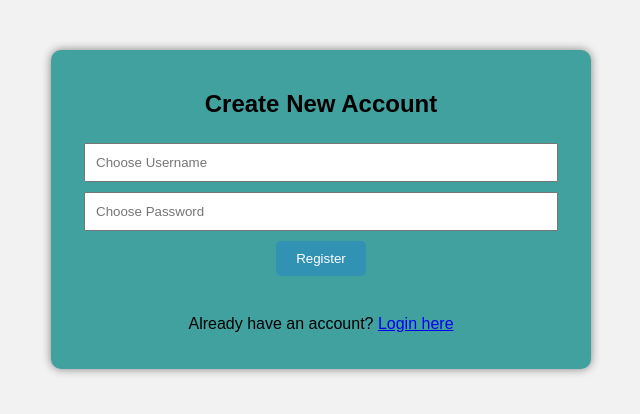
After one commit to Aizlersama/python_projects, a Flask app: page /register in a window 1280 px wide. The commit adds this page. Shown: the top 414 px of the page, without its empty margins (319-959 px from the left). Run offline with Flask 3, Linux system fonts and the light colour scheme.

Commit message:
Added registeration page and updated login logic

```diff
--- a/app.py
+++ b/app.py
@@ -43,6 +43,30 @@ def init_db():
 
 init_db()
 
+
+@app.route('/register', methods=['GET', 'POST'])
+def register():
+    if request.method == 'POST':
+        username = request.form['username']
+        password = request.form['password']
+
+        conn = sqlite3.connect('database.db')
+        # Check if username already exists
+        existing_user = conn.execute("SELECT * FROM users WHERE username=?", (username,)).fetchone()
+
+        if existing_user:
+            conn.close()
+            return "Username already exists! Try another."
+
+        # Insert the new user into the database
+        conn.execute("INSERT INTO users (username, password) VALUES (?, ?)", (username, password))
+        conn.commit()
+        conn.close()
+        return redirect('/login')
+
+    return render_template("register.html")
+
+
 # ---------- LOGIN ----------
 @app.route('/login', methods=['GET','POST'])
 def login():
@@ -74,6 +98,9 @@ def logout():
     return redirect('/login')
 
 # ---------- HOME ----------
+
+
+
 @app.route('/', methods=['GET','POST'])
 def index():
     if 'user' not in session:
@@ -93,7 +120,7 @@ def index():
 
         conn = sqlite3.connect('database.db')
 
-        # 🔥 Dynamic subjects loop
+        #  Dynamic subjects loop
         for key in request.form:
             if key.startswith("marks"):
                 i = key.replace("marks","")
@@ -209,4 +236,5 @@ def download():
 
 # ---------- RUN ----------
 if __name__ == "__main__":
+    init_db()
     app.run(debug=True)
--- a/style.css
+++ b/static/style.css
@@ -34,3 +34,14 @@ table{
     width:90%;
     text-align:center;
 }
+.btn-secondary {
+    display: inline-block;
+    margin-top: 15px;
+    color: #007bff;
+    text-decoration: none;
+    font-weight: bold;
+}
+
+.btn-secondary:hover {
+    text-decoration: underline;
+}
--- a/login.html
+++ b/templates/login.html
@@ -14,7 +14,7 @@
         <input type="password" name="password" placeholder="Enter Password" required>
         <button type="submit">Login</button>
     </form>
-
+    <div class="Registration-link"><p>Don't have an account?</p><a href="/register"class="btn-secondary">Register here</a></div>
     {% if error %}
         <p style="color:red;">{{ error }}</p>
     {% endif %}
--- /dev/null
+++ b/templates/register.html
@@ -0,0 +1,19 @@
+<!DOCTYPE html>
+<html>
+<head>
+    <title>Register</title>
+    <link rel="stylesheet" href="{{ url_for('static', filename='style.css') }}">
+</head>
+<body>
+    <div class="container">
+        <h2>Create New Account</h2>
+        <form method="POST" action="/register">
+            <input type="text" name="username" placeholder="Choose Username" required>
+            <input type="password" name="password" placeholder="Choose Password" required>
+            <button type="submit">Register</button>
+        </form>
+        <br>
+        <p>Already have an account? <a href="/login">Login here</a></p>
+    </div>
+</body>
+</html>
```
Also changed, not shown: database.db, templates/index.html (renamed from index.html), templates/records.html (renamed from records.html), templates/search.html (renamed from search.html).
